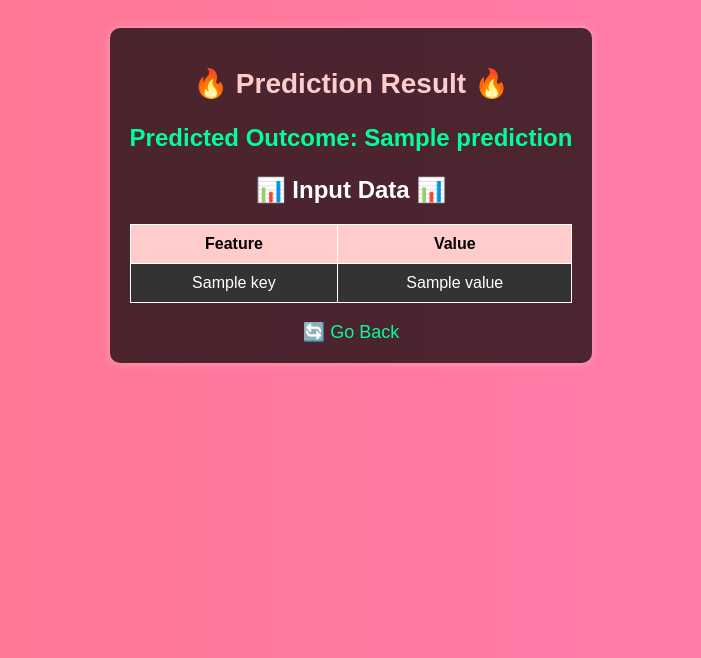
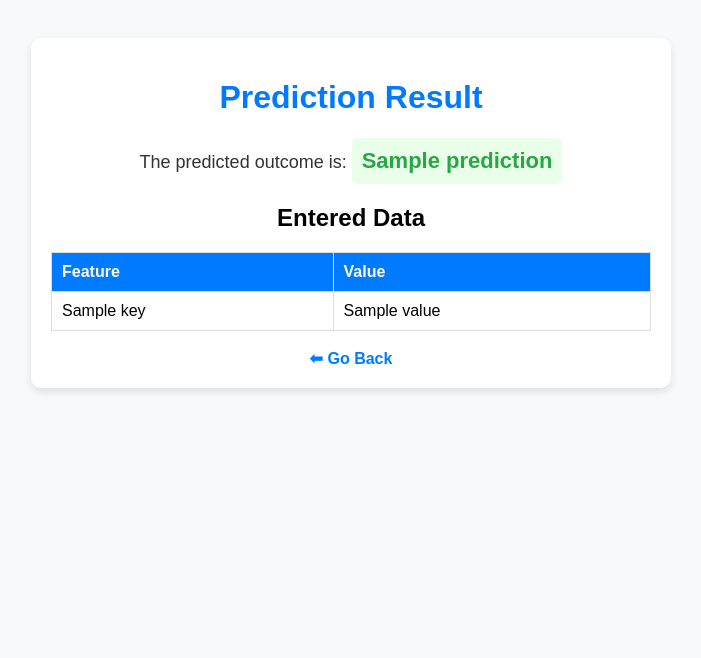
Before and after one commit to deepikareddy-22/Myocardial-infraction, a Flask app: template templates/result.html in a window 1280 px wide. Shown: the top 658 px of the page, without its empty margins (289-990 px from the left). Run offline with Flask 3, Linux system fonts and the light colour scheme; the template is opened without the code that fills it: most values are stand-ins (such as "Sample title", 1, 10 or a date in 2020); parts of the project's set-up code (start-up, migrations or seed data) failed here and were passed over.

Commit message:
Update result.html

```diff
--- a/templates/result.html
+++ b/templates/result.html
@@ -7,56 +7,60 @@
     <style>
         body {
             font-family: Arial, sans-serif;
-            background: linear-gradient(to right, #ff758c, #ff7eb3);
-            color: white;
+            background-color: #f8f9fa;
             text-align: center;
-            padding: 20px;
+            padding: 30px;
         }
         .container {
-            background: rgba(0, 0, 0, 0.7);
+            max-width: 600px;
+            margin: auto;
             padding: 20px;
+            background-color: #ffffff;
+            box-shadow: 0px 4px 8px rgba(0, 0, 0, 0.1);
             border-radius: 10px;
-            display: inline-block;
-            box-shadow: 0 0 10px rgba(255, 255, 255, 0.3);
         }
         h1 {
-            font-size: 28px;
-            color: #ffcccb;
+            color: #007bff;
+        }
+        p {
+            font-size: 18px;
+            color: #333;
         }
         .result {
-            font-size: 24px;
+            font-size: 22px;
             font-weight: bold;
-            color: #00ff99;
-        }
-        .error {
-            color: #ffcc00;
+            color: #28a745;
+            padding: 10px;
+            border-radius: 5px;
+            display: inline-block;
+            background-color: #e9ffe9;
         }
         table {
             width: 100%;
             margin-top: 20px;
             border-collapse: collapse;
         }
+        table, th, td {
+            border: 1px solid #ddd;
+        }
         th, td {
             padding: 10px;
-            border: 1px solid white;
+            text-align: left;
         }
         th {
-            background: #ffcccb;
-            color: black;
-        }
-        td {
-            background: #333;
+            background-color: #007bff;
+            color: white;
         }
     </style>
 </head>
 <body>
     <div class="container">
-        <h1>🔥 Prediction Result 🔥</h1>
+        <h1>Prediction Result</h1>
         {% if error %}
-            <p class="error">⚠️ Error: {{ error }}</p>
+            <p style="color: red;">Error: {{ error }}</p>
         {% else %}
-            <p class="result">Predicted Outcome: {{ prediction }}</p>
-            <h2>📊 Input Data 📊</h2>
+            <p>The predicted outcome is: <span class="result">{{ prediction }}</span></p>
+            <h2>Entered Data</h2>
             <table>
                 <tr>
                     <th>Feature</th>
@@ -71,7 +75,7 @@
             </table>
         {% endif %}
         <br>
-        <a href="/" style="color: #00ff99; text-decoration: none; font-size: 18px;">🔄 Go Back</a>
+        <a href="/" style="text-decoration: none; color: #007bff; font-weight: bold;">⬅ Go Back</a>
     </div>
 </body>
 </html>
```
